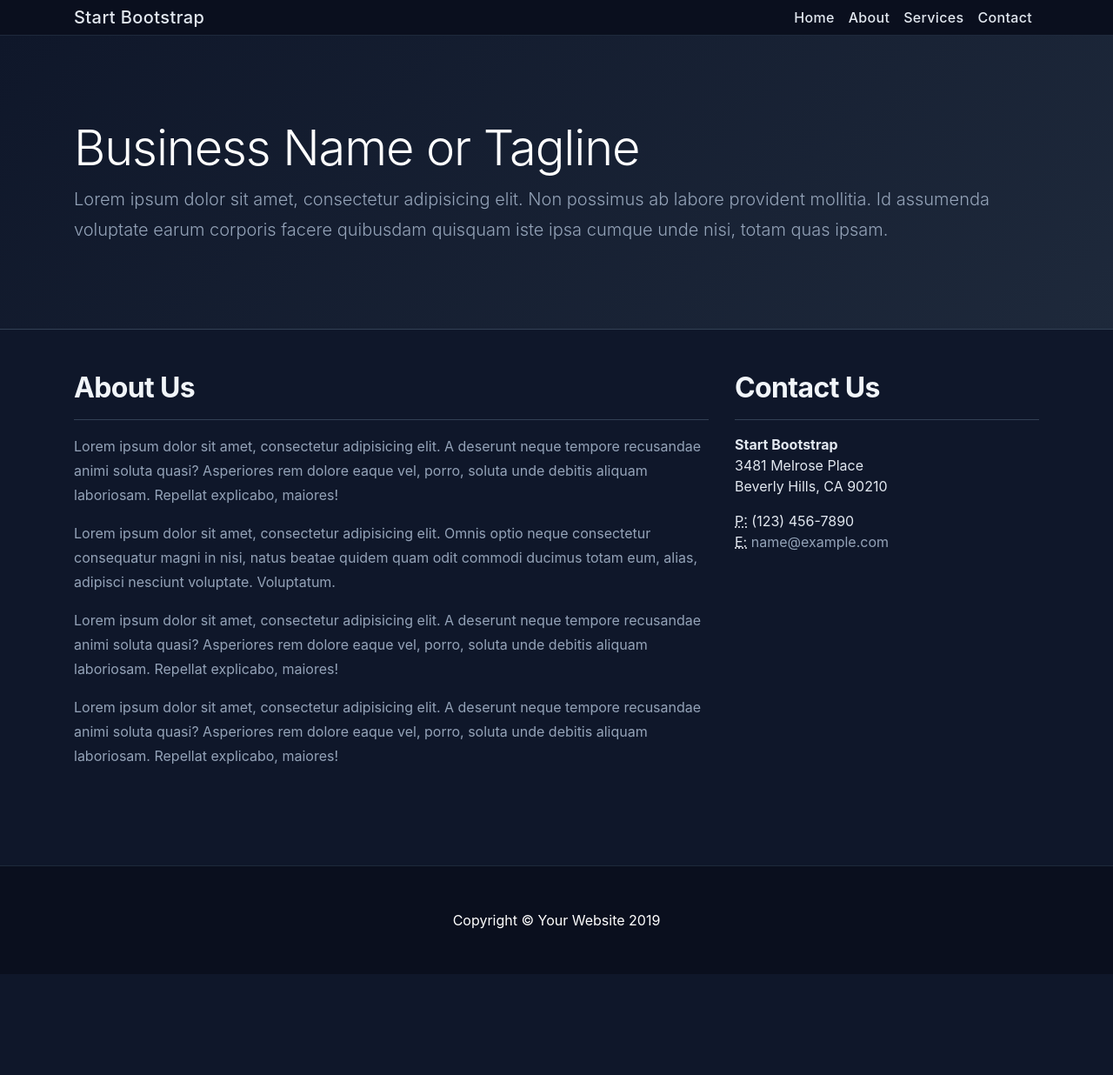
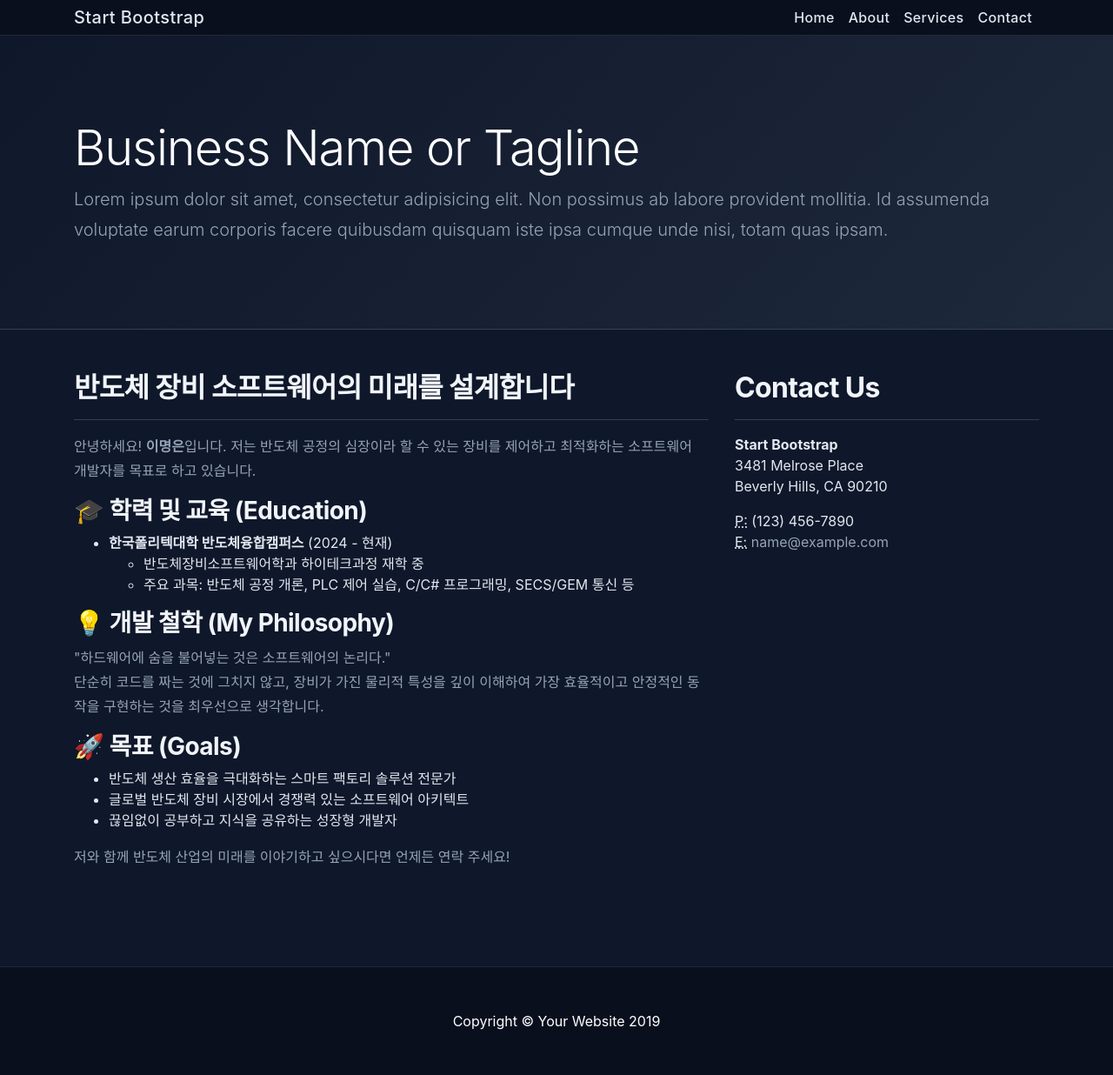
Before and after one commit to lee-myeong-eun/lee-myeong-eun.github.io, a Jekyll site: the page built from _pages/about.html, in a window 1280 px wide. Shown: the whole page at 87% size. Built offline with Jekyll 4.4.1, drawn with Linux system fonts in a browser that asks for light colours; before the commit the page ends 1120 px from its top, so only the background shows below that.

Commit message:
Update about.html

```diff
--- a/_pages/about.html
+++ b/_pages/about.html
@@ -1,28 +1,38 @@
 ---
-title: About
+title: About Me
 layout: page
 permalink: /about/
 ---
 
-<h2>About Us</h2>
+<h2>반도체 장비 소프트웨어의 미래를 설계합니다</h2>
 <hr />
 <p>
-  Lorem ipsum dolor sit amet, consectetur adipisicing elit. A deserunt neque
-  tempore recusandae animi soluta quasi? Asperiores rem dolore eaque vel, porro,
-  soluta unde debitis aliquam laboriosam. Repellat explicabo, maiores!
+  안녕하세요! <strong>이명은</strong>입니다. 저는 반도체 공정의 심장이라 할 수 있는 장비를 제어하고 최적화하는 소프트웨어 개발자를 목표로 하고 있습니다.
 </p>
+
+<h3>🎓 학력 및 교육 (Education)</h3>
+<ul>
+  <li><strong>한국폴리텍대학 반도체융합캠퍼스</strong> (2024 - 현재)
+    <ul>
+      <li>반도체장비소프트웨어학과 하이테크과정 재학 중</li>
+      <li>주요 과목: 반도체 공정 개론, PLC 제어 실습, C/C# 프로그래밍, SECS/GEM 통신 등</li>
+    </ul>
+  </li>
+</ul>
+
+<h3>💡 개발 철학 (My Philosophy)</h3>
 <p>
-  Lorem ipsum dolor sit amet, consectetur adipisicing elit. Omnis optio neque
-  consectetur consequatur magni in nisi, natus beatae quidem quam odit commodi
-  ducimus totam eum, alias, adipisci nesciunt voluptate. Voluptatum.
+  "하드웨어에 숨을 불어넣는 것은 소프트웨어의 논리다."<br>
+  단순히 코드를 짜는 것에 그치지 않고, 장비가 가진 물리적 특성을 깊이 이해하여 가장 효율적이고 안정적인 동작을 구현하는 것을 최우선으로 생각합니다.
 </p>
+
+<h3>🚀 목표 (Goals)</h3>
+<ul>
+  <li>반도체 생산 효율을 극대화하는 스마트 팩토리 솔루션 전문가</li>
+  <li>글로벌 반도체 장비 시장에서 경쟁력 있는 소프트웨어 아키텍트</li>
+  <li>끊임없이 공부하고 지식을 공유하는 성장형 개발자</li>
+</ul>
+
 <p>
-  Lorem ipsum dolor sit amet, consectetur adipisicing elit. A deserunt neque
-  tempore recusandae animi soluta quasi? Asperiores rem dolore eaque vel, porro,
-  soluta unde debitis aliquam laboriosam. Repellat explicabo, maiores!
+  저와 함께 반도체 산업의 미래를 이야기하고 싶으시다면 언제든 <a href="{{ site.baseurl }}/contact/">연락</a> 주세요!
 </p>
-<p>
-  Lorem ipsum dolor sit amet, consectetur adipisicing elit. A deserunt neque
-  tempore recusandae animi soluta quasi? Asperiores rem dolore eaque vel, porro,
-  soluta unde debitis aliquam laboriosam. Repellat explicabo, maiores!
-</p>
```
